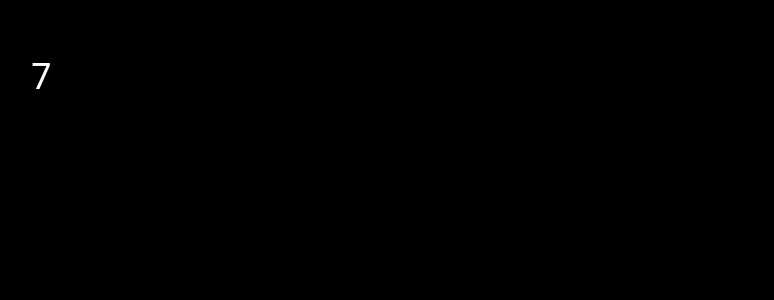
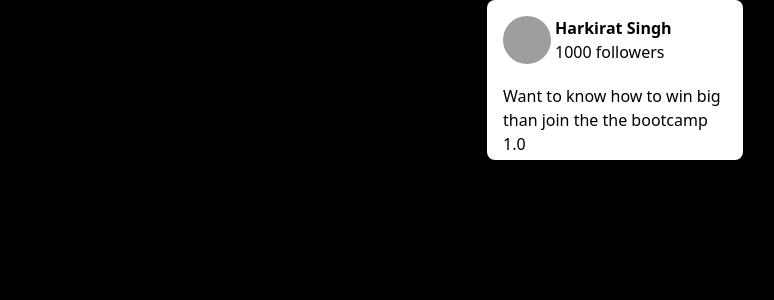
Before and after one commit to sawan1144/revision, a React app in the folder react-revision/: page / in a window 1280 px wide. Shown: the top 300 px of the page, without its empty margins (25-799 px from the left). Built offline with nearby package versions, Linux system fonts and the light colour scheme; grey boxes are pictures that could not be loaded; the HTML template or start-up script is replaced by a standard one.

Commit message:
'props-drilling'

```diff
--- a/react-revision/src/App.jsx
+++ b/react-revision/src/App.jsx
@@ -1,8 +1,19 @@
-import Counter from './Counter'
+import Post from './Post'
 
 function App() {
-  return <Counter></Counter>
+  const data = {
+    namee: 'Harkirat Singh',
+    img: "https://media.licdn.com/dms/image/v2/C5603AQFbOqG9og1S5g/profile-displayphoto-shrink_200_200/profile-displayphoto-shrink_200_200/0/1517251237812?e=1768435200&v=beta&t=uw3bJkVKX1C1GVPH0VMNOMWzbE2XLw7Rp6QN9wibnHw",
+    title: '1000 followers',
+    des: "Want to know how to win big than join the the bootcamp 1.0"
+  }
 
+  return (
+  <div>
+    {/* <button className='bg-gray-500'>Add Posts</button> */}
+    <Post {...data}/>
+  </div>
+  )
 }
 
 export default App
--- a/react-revision/src/Counter.jsx
+++ /dev/null
@@ -1,22 +0,0 @@
-import React, { useEffect, useState } from 'react'
-
-
-const Counter = () => {
-  const [count, setCount] = useState(0);
-  console.log('yay!')
-
-  useEffect(()=>{
-    const intrvid = setInterval(()=>
-      {setCount(count => count + 1)}
-    , 1000);
-    return () => clearInterval(intrvid)
-  }, [])
-
-  return (
-    <div className='p-14'>
-      <h1 className='text-4xl mb-4'>{count}</h1>
-    </div>
-  )
-}
-
-export default Counter
--- /dev/null
+++ b/react-revision/src/Post.jsx
@@ -0,0 +1,21 @@
+import React, { useEffect, useState } from 'react'
+
+
+const Counter = (props) => {
+    return (
+        <div className='flex justify-center'>
+            <div className='bg-white h-[20vh] w-[20vw] rounded-lg p-4 text-black'>
+                <div className='flex gap-1'>
+                    <img className='h-12 w-12 rounded-full' src={props.img} />
+                    <span>
+                    <div className='font-bold '>{props.namee}</div>
+                    <div>{props.title}</div>
+                    </span>
+                </div>
+                <div className='mt-5'>{props.des}</div>
+            </div>
+        </div>
+    )
+}
+
+export default Counter
```
